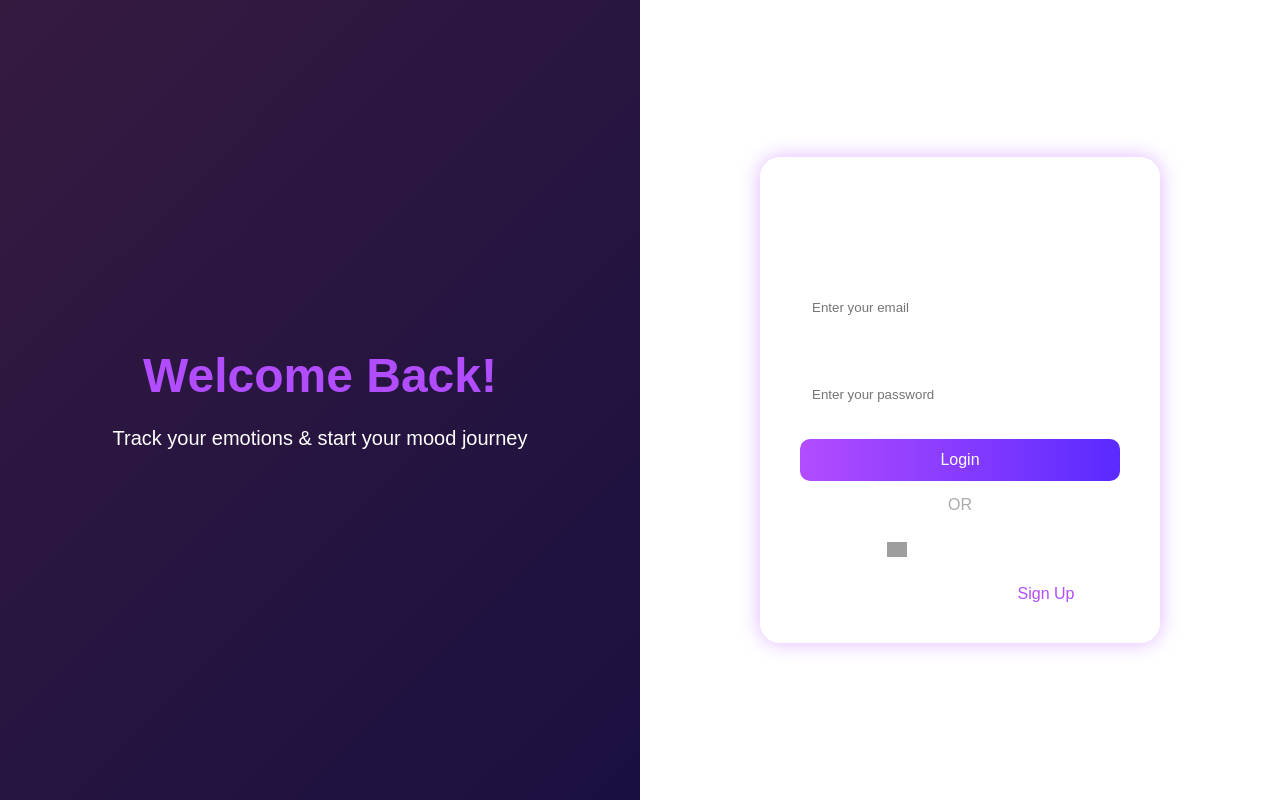
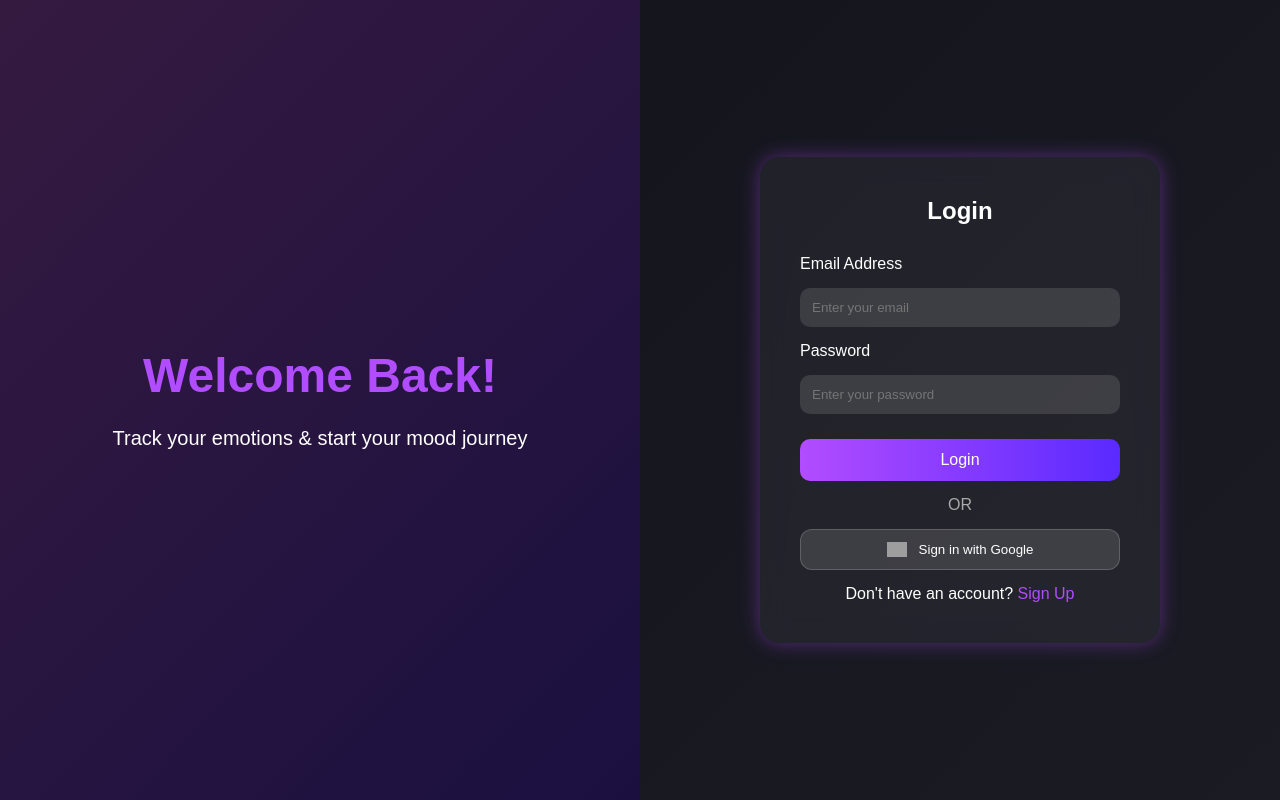
Before and after one commit to jasleenkaur0609/MoodLensWebApp, a React (Create React App) app: page /login in a window 1280 px wide. Built offline with nearby package versions, Linux system fonts and the light colour scheme; grey boxes are pictures that could not be loaded.

Commit message:
New features added

```diff
--- a/src/App.css
+++ b/src/App.css
@@ -1,9 +1,8 @@
 body {
   margin: 0;
   font-family: Arial, sans-serif;
-  background-color: #f7f7f7;
+
 }
-
 
 h1, h2, h3 {
   color: #333;
@@ -26,8 +25,3 @@
 button:hover {
   background-color: #45a049;
 }
-/* Override global background so pages can set their own */
-html, body, #root {
-  background: transparent !important;
-  background-color: transparent !important;
-}
--- a/src/index.css
+++ b/src/index.css
@@ -1,16 +1,13 @@
 body {
   margin: 0;
-  font-family: Arial, sans-serif;
-  background-color: #f7f7f7;
+  font-family: -apple-system, BlinkMacSystemFont, 'Segoe UI', 'Roboto', 'Oxygen',
+    'Ubuntu', 'Cantarell', 'Fira Sans', 'Droid Sans', 'Helvetica Neue',
+    sans-serif;
+  -webkit-font-smoothing: antialiased;
+  -moz-osx-font-smoothing: grayscale;
 }
-
 
 code {
   font-family: source-code-pro, Menlo, Monaco, Consolas, 'Courier New',
     monospace;
 }
-/* Override global background so pages can set their own */
-html, body, #root {
-  background: transparent !important;
-  background-color: transparent !important;
-}
```
